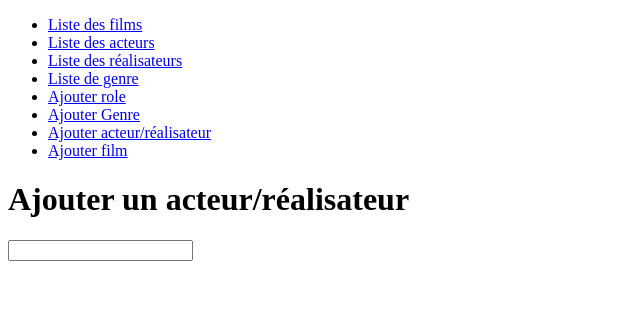
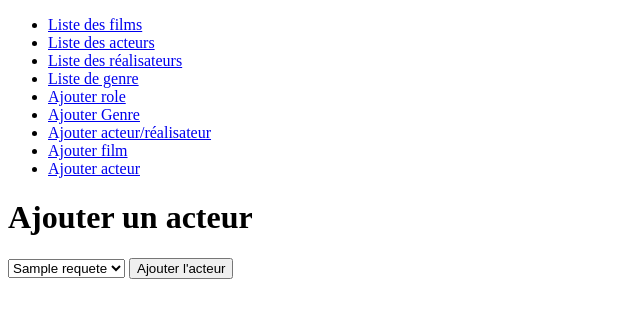
Before and after one commit to Hamdi-Abdelmaksoud/CINEMA, a PHP site: template view/ajouterActeur.php in a window 1280 px wide. Shown: the top 318 px of the page, without its empty margins (0-640 px from the left). Run offline with PHP 8.4, Linux system fonts and the light colour scheme; the template is opened without the code that fills it: most values are stand-ins (such as "Sample title", 1, 10 or a date in 2020).

Commit message:
méthode ajouter acteur

```diff
--- a/controller/CinemaController.php
+++ b/controller/CinemaController.php
@@ -160,7 +160,8 @@ WHERE c.id_film=:id_film
         );
         $requete->execute();
 
-        if (isset($_POST["ajoutFilm"])) {
+        if (isset($_POST["ajoutFilm"]))
+        {
 
             $titre = filter_input(INPUT_POST, "titre", FILTER_SANITIZE_FULL_SPECIAL_CHARS);
             $annee = filter_input(INPUT_POST, "annee_sortie_fr", FILTER_SANITIZE_FULL_SPECIAL_CHARS);
@@ -168,9 +169,6 @@ WHERE c.id_film=:id_film
             $resume = filter_input(INPUT_POST, 'resume', FILTER_SANITIZE_FULL_SPECIAL_CHARS);
             $note = filter_input(INPUT_POST, "note", FILTER_VALIDATE_INT);
             $id = filter_input(INPUT_POST, "realisateur", FILTER_SANITIZE_FULL_SPECIAL_CHARS);
-
-
-
             if ($titre && $annee && $duree && $resume && $note && $id) {
                 $requeteFilm = $pdo->prepare(
                     "INSERT INTO film(titre,annee_sortie_fr,duree,resume,note,id_realisateur) VALUES(:titre,:annee_sortie_fr,:duree,:resume,:note,:id_realisateur)"
--- a/controller/RoleController.php
+++ b/controller/RoleController.php
@@ -8,11 +8,13 @@ class RoleController
 {
     public function AjouterRole()
     {
-        if (isset($_POST["ajoutRole"])) {
+        if (isset($_POST["ajoutRole"]))
+        {
             $role = filter_input(INPUT_POST, "nom_role", FILTER_SANITIZE_FULL_SPECIAL_CHARS);
             if ($role) {
                 $pdo = Connect::seConnecter();
-                $requete = $pdo->prepare(
+                $requete = $pdo->prepare
+                (
                     "INSERT INTO role(nom_personnage) VALUES (:role)"
                 );
                 $requete->execute(['role' => $role]);
--- a/index.php
+++ b/index.php
@@ -58,6 +58,9 @@ if (isset($_GET["action"])) //appel suivant la requete demandée
         case 'ajouterFilm':
             $ctrlCinema->ajouterFilm();
             break;
+        case 'ajouterActeur':
+            $ctrlpersonne->ajouterActeur();
+            break;
 
     }
 }
--- a/view/ajouterActeur.php
+++ b/view/ajouterActeur.php
@@ -1,19 +1,27 @@
 <?Php
 ob_start();
+$acteurs=$requete->fetchAll();
+
 
 ?>
 
 <form enctype='multipart/from-data' action="index.php?action=ajouterActeur" method="post">
-<label for="nom"></label>
-    <input type="text" name="nom" id="nom" required>
 
+    <select name="acteur">
+        <?php foreach($acteurs as $acteur){?>
+<option value="<?=$acteur['id_personne']?>"><?=$acteur["nom"]?></option>
+<!--le value c'est l'id personne pour que on l'affect à le nouveau acteur et l'affiche concatinatio du nom avec prenom as nom-->
+<?php }?>
+    </select>
 
+    <input type="submit" name="ajouterActeur" value="Ajouter l'acteur">
+    <!--lorsque on clique sur ce bouton : isset ajouterActeur dans ajouter film cinema ctrl devient true -->
 
 </form>
 <?php
 
-$titre = "Ajouter acteur/réalisateur";
-$titre_secondaire = "Ajouter un acteur/réalisateur";
+$titre = "Ajouter acteur";
+$titre_secondaire = "Ajouter un acteur";
 $contenu = ob_get_clean();
 require "view/template.php";
 
--- a/view/template.php
+++ b/view/template.php
@@ -29,6 +29,7 @@
             <li><a href="index.php?action=ajouterGenre">Ajouter Genre</a></li>
             <li><a href="index.php?action=ajouterPersonne">Ajouter acteur/réalisateur</a></li>
             <li><a href="index.php?action=ajouterFilm">Ajouter film</a></li>
+            <li><a href="index.php?action=ajouterActeur">Ajouter acteur</a></li>
             <!-- <li>
                 <div>filter
                     <select name="genre" id="genre">
```
Also changed, not shown: controller/PersonneController.php (+23 -3 lines).
